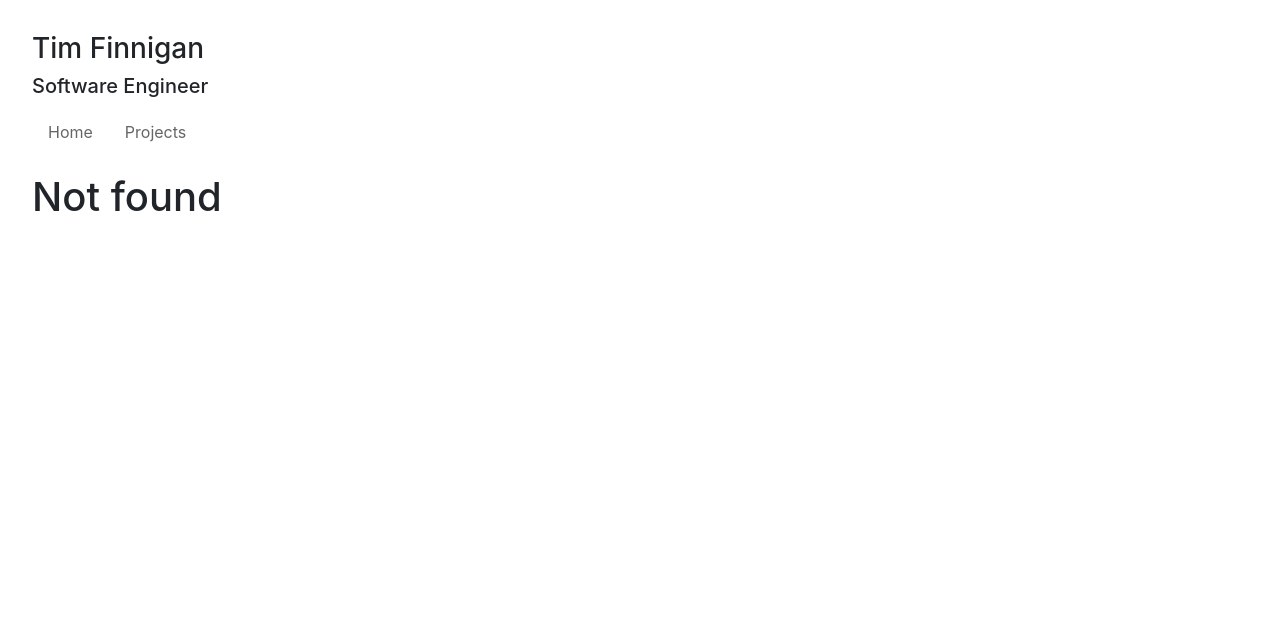
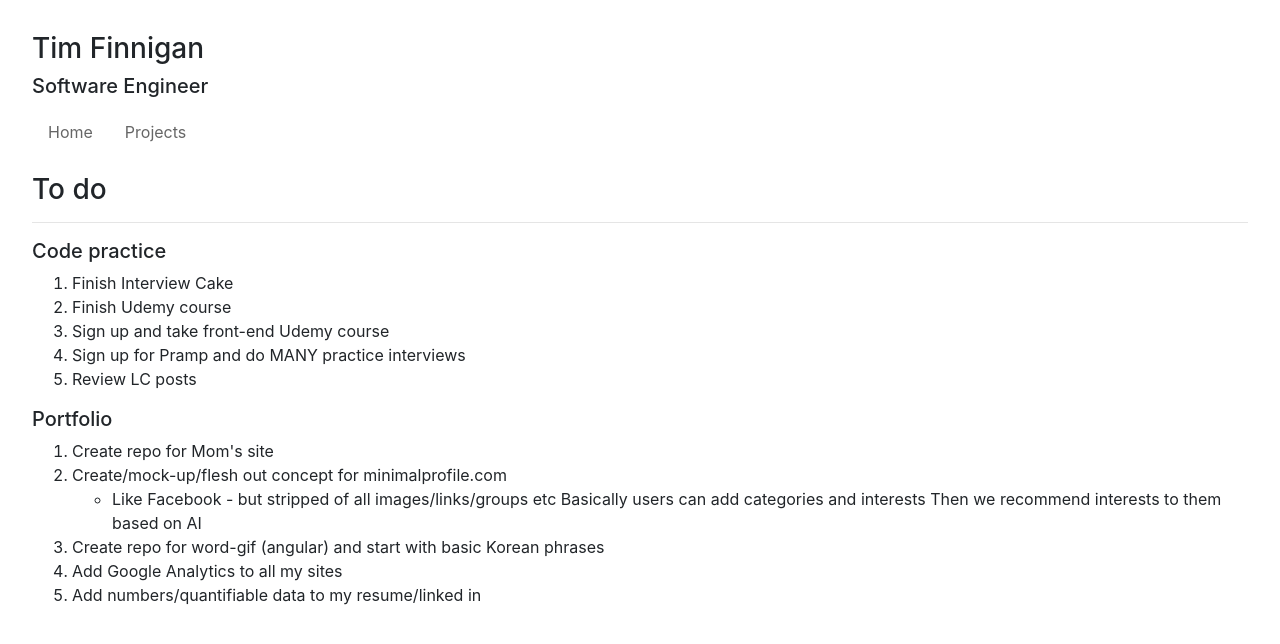
Before and after one commit to TimFinnigan/tim-finnigan-homepage, a React (Create React App) app: page /todo in a window 1280 px wide. Before the commit this address had no page. Shown: the top 644 px of the page. Built offline with nearby package versions, Linux system fonts and the light colour scheme.

Commit message:
add todo page

```diff
--- a/src/index.js
+++ b/src/index.js
@@ -11,6 +11,7 @@ import {
 import App from "./App";
 import Projects from "./projects";
 import About from "./about";
+import Todo from "./todo";
 import Notfound from "./notfound";
 import * as serviceWorker from "./serviceWorker";
 
@@ -44,6 +45,7 @@ const routing = (
         <Redirect exact from="/projects" to="/projects/datashown" />
         <Route path="/projects" component={Projects} />
         <Route path="/about" component={About} />
+        <Route path="/todo" component={Todo} />
         <Route component={Notfound} />
       </Switch>
     </div>
--- /dev/null
+++ b/src/todo.js
@@ -0,0 +1,42 @@
+import React from "react";
+// import { Route, NavLink } from "react-router-dom";
+
+class Todo extends React.Component {
+  render() {
+    // const { url } = this.props.match;
+    return (
+      <div>
+        <h3>To do</h3>
+        <hr />
+        <h5>Code practice</h5>
+        <ol>
+          <li>Finish Interview Cake</li>
+          <li>Finish Udemy course</li>
+          <li>Sign up and take front-end Udemy course</li>
+          <li>Sign up for Pramp and do MANY practice interviews</li>
+          <li>Review LC posts</li>
+        </ol>
+        <h5>Portfolio</h5>
+        <ol>
+          <li>Create repo for Mom's site</li>
+          <li>Create/mock-up/flesh out concept for minimalprofile.com</li>
+          <ul>
+            <li>
+              Like Facebook - but stripped of all images/links/groups etc
+              Basically users can add categories and interests Then we recommend
+              interests to them based on AI
+            </li>
+          </ul>
+          <li>
+            Create repo for word-gif (angular) and start with basic Korean
+            phrases
+          </li>
+          <li>Add Google Analytics to all my sites</li>
+          <li>Add numbers/quantifiable data to my resume/linked in</li>
+
+        </ol>
+      </div>
+    );
+  }
+}
+export default Todo;
```
